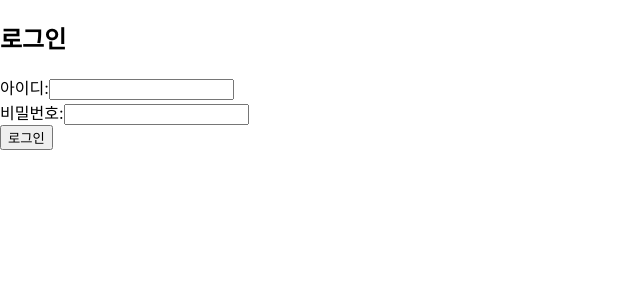
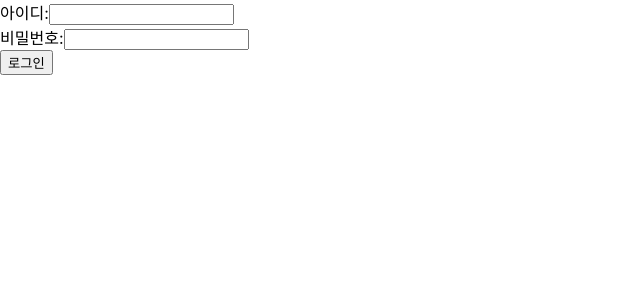
Before and after one commit to Depplication/SaiSai_Manager_FrontEnd, a React (Create React App) app: page /login in a window 1280 px wide. Shown: the top 300 px of the page, without its empty margins (0-640 px from the left). Built offline with nearby package versions, Linux system fonts and the light colour scheme.

Commit message:
⚡️ :: 로그인, 토큰 작업

```diff
--- a/package.json
+++ b/package.json
@@ -7,6 +7,7 @@
     "@testing-library/react": "^13.4.0",
     "@testing-library/user-event": "^13.5.0",
     "axios": "^1.5.1",
+    "js-cookie": "^3.0.5",
     "react": "^18.2.0",
     "react-dom": "^18.2.0",
     "react-router-dom": "^6.15.0",
--- a/src/Router.js
+++ b/src/Router.js
@@ -1,12 +1,13 @@
 import React from "react";
 import { BrowserRouter, Routes, Route } from "react-router-dom";
 // import LoginPage from "./pages/Login/Login";
-import LoginPage from "./pages/Login/Login";
+import LoginPage from "./pages/Login/LoginPage";
 
 function Router() {
   return (
     <BrowserRouter>
       <Routes>
+        <Route path="/" element={<h1>hihi</h1>} />
         <Route exact path="/login" element={<LoginPage />}></Route>
       </Routes>
     </BrowserRouter>
--- /dev/null
+++ b/src/constant/token.js
@@ -0,0 +1,5 @@
+export const REQUEST_TOKEN_KEY = "Authorization";
+
+export const ACCESS_TOKEN_KEY = "access-token";
+
+export const REFRESH_TOKEN_KEY = "refresh-token";
--- /dev/null
+++ b/src/hooks/Auth/useLogin.js
@@ -0,0 +1,42 @@
+import axios from "axios";
+import { useState } from "react";
+import tokenStore from "../../lib/token/token";
+import { ACCESS_TOKEN_KEY, REFRESH_TOKEN_KEY } from "../../constant/token";
+import { useNavigate } from "react-router-dom";
+import { customAxios } from "../../lib/axios/axios";
+import CONFIG from "../../config/config.json";
+
+const useLogin = () => {
+  const [loginData, setLoginData] = useState({
+    accessToken: "",
+    refreshToken: "",
+    adminId: "",
+  });
+
+  const { setToken } = tokenStore();
+  const navigation = useNavigate();
+
+  const postLogin = async ({ id, password }) => {
+    console.log("hihihihihihihihi");
+    try {
+      const { data } = await axios.post(`${CONFIG.SERVER}/admin/sign-in`, {
+        id,
+        password,
+      });
+      setLoginData(data);
+      setToken(ACCESS_TOKEN_KEY, data.accessToken);
+      setToken(REFRESH_TOKEN_KEY, data.refreshToken);
+      console.log("로그인 성공");
+      console.log(data);
+      navigation("/");
+    } catch (e) {
+      console.log("로그인 실패");
+    }
+  };
+
+  return {
+    postLogin,
+  };
+};
+
+export default useLogin;
--- a/src/hooks/Auth/userLogin.js
+++ /dev/null
@@ -1,42 +0,0 @@
-import axios from "axios";
-import { useState } from "react";
-
-export function useLogin() {
-  const [id, setId] = useState("");
-  const [password, setPassword] = useState("");
-
-  const onChange = (e) => {
-    if (e.target.name === "id") setId(e.target.value);
-    else if (e.target.name === "password") setPassword(e.target.value);
-  };
-
-  const onSubmit = async (e) => {
-    e.preventDefault();
-
-    if (id && password) {
-      const loginData = {
-        id: id,
-        password: password,
-      };
-
-      try {
-        const response = await axios.post("/auth/user/sign-in", loginData);
-
-        if (response.status === 200) {
-          console.log("로그인 성공:", response.data);
-          alert("로그인 성공");
-        } else {
-          console.error("로그인 실패:", response.data);
-          alert("로그인 실패");
-        }
-      } catch (error) {
-        console.error("오류 발생:", error);
-        alert("오류 발생");
-      }
-    }
-  };
-
-  return { id, password, onChange, onSubmit };
-}
-
-//임규연 말미잘
--- a/src/index.js
+++ b/src/index.js
@@ -1,15 +1,11 @@
-import React from 'react';
-import ReactDOM from 'react-dom/client';
-import './index.css';
-import App from './App';
-import reportWebVitals from './reportWebVitals';
+import React from "react";
+import ReactDOM from "react-dom/client";
+import "./index.css";
+import App from "./App";
+import reportWebVitals from "./reportWebVitals";
 
-const root = ReactDOM.createRoot(document.getElementById('root'));
-root.render(
-  <React.StrictMode>
-    <App />
-  </React.StrictMode>
-);
+const root = ReactDOM.createRoot(document.getElementById("root"));
+root.render(<App />);
 
 // If you want to start measuring performance in your app, pass a function
 // to log results (for example: reportWebVitals(console.log))
--- /dev/null
+++ b/src/lib/axios/axios.js
@@ -0,0 +1,11 @@
+import axios from "axios";
+import { ACCESS_TOKEN_KEY, REQUEST_TOKEN_KEY } from "../../constant/token";
+import tokenStore from "../token/token";
+import CONFIG from "../../config/config.json";
+
+const { getToken } = tokenStore();
+
+export const customAxios = axios.create({
+  baseURL: CONFIG.SERVER,
+  [REQUEST_TOKEN_KEY]: `Bearer ${getToken(ACCESS_TOKEN_KEY)}`,
+});
--- /dev/null
+++ b/src/lib/cookie/cookie.js
@@ -0,0 +1,26 @@
+import cookie from "js-cookie";
+
+const cookieStore = () => {
+  const getCookie = (key) => {
+    let item = undefined;
+    if (cookie.get(key) !== undefined) {
+      item = cookie.get(key);
+    }
+    return item;
+  };
+
+  const setCookie = (key, value) => {
+    cookie.set(key, value);
+  };
+
+  const removeCookie = (key) => {
+    cookie.remove(key);
+  };
+  return {
+    getCookie,
+    setCookie,
+    removeCookie,
+  };
+};
+
+export default cookieStore;
--- /dev/null
+++ b/src/lib/token/token.js
@@ -0,0 +1,22 @@
+import { ACCESS_TOKEN_KEY, REFRESH_TOKEN_KEY } from "../../constant/token";
+import cookieStore from "../cookie/cookie";
+
+const tokenStore = () => {
+  const { getCookie, setCookie, removeCookie } = cookieStore();
+
+  const getToken = (key) => {
+    return getCookie(key);
+  };
+
+  const setToken = (key, token) => {
+    setCookie(key, token);
+  };
+
+  const clearToken = () => {
+    removeCookie(ACCESS_TOKEN_KEY);
+    removeCookie(REFRESH_TOKEN_KEY);
+  };
+  return { getToken, setToken, clearToken };
+};
+
+export default tokenStore;
--- a/src/pages/Login/Login.js
+++ /dev/null
@@ -1,33 +0,0 @@
-import React from "react";
-import { useNavigate } from "react-router-dom";
-import { useLogin } from "../../hooks/Auth/userLogin";
-
-function Login() {
-  const { id, password, onChange, onSubmit } = useLogin();
-  const navigate = useNavigate();
-
-  return (
-    <div>
-      <h2>로그인</h2>
-        <div>
-          <label htmlFor="id">아이디:</label>
-          <input type="text" id="id" name="id" value={id} onChange={onChange} />
-        </div>
-        <div>
-          <label htmlFor="password">비밀번호:</label>
-          <input
-            type="password"
-            id="password"
-            name="password"
-            value={password}
-            onChange={onChange}
-          />
-        </div>
-        <button onSubmit={onSubmit}>
-          로그인
-        </button>
-    </div>
-  );
-}
-
-export default Login;
--- /dev/null
+++ b/src/pages/Login/LoginPage.jsx
@@ -0,0 +1,35 @@
+import React, { useState } from "react";
+import useLogin from "../../hooks/Auth/useLogin";
+
+function LoginPage() {
+  const { postLogin } = useLogin();
+
+  const [id, setId] = useState("");
+  const [password, setPassword] = useState("");
+
+  return (
+    <div>
+      <form
+        onSubmit={(e) => {
+          e.preventDefault();
+          postLogin({ id, password });
+        }}
+      >
+        <div>
+          <label htmlFor="id">아이디:</label>
+          <input type="text" onChange={(e) => setId(e.target.value)} />
+        </div>
+        <div>
+          <label htmlFor="password">비밀번호:</label>
+          <input
+            type="password"
+            onChange={(e) => setPassword(e.target.value)}
+          />
+        </div>
+        <button type="submit">로그인</button>
+      </form>
+    </div>
+  );
+}
+
+export default LoginPage;
```
Also changed, not shown: 1 other file (tests, documents, lock files or other folders).
